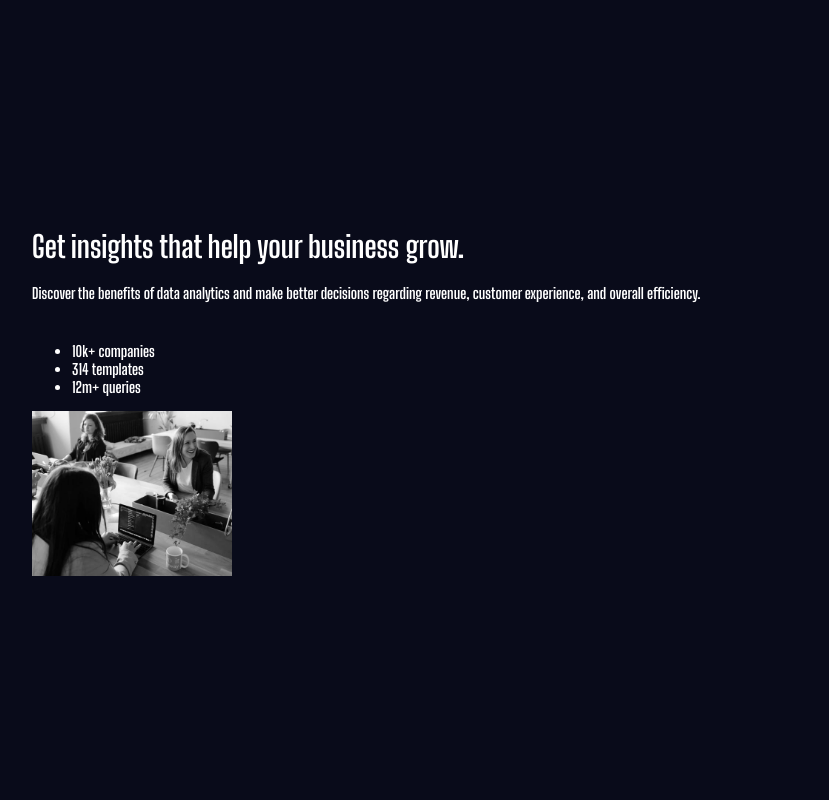
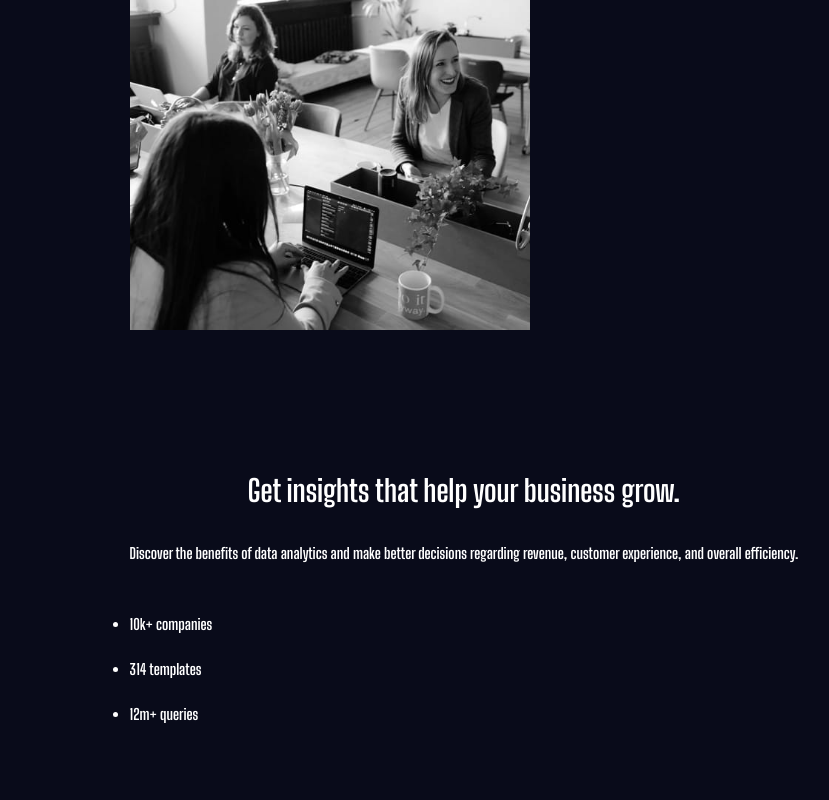
Before and after one commit to jenCkw/challenge2Frontedmentor, a plain HTML site: page index.html in a window 1280 px wide. Shown: the whole page, without its empty margins (176-1005 px from the left). Drawn offline with Linux system fonts and the light colour scheme.

Commit message:
creation query

```diff
--- a/index.html
+++ b/index.html
@@ -12,6 +12,11 @@
 </head>
 <body>
 <div class="container">
+
+  <div>
+    <img src="images/image-header-desktop.jpg" alt="">
+  </div>
+
   <div>
     <h1>Get insights that help your business grow.</h1>
 
@@ -29,10 +34,6 @@
 
   </div>
 
-  <div>
-    <img src="images/image-header-desktop.jpg" alt="">
-  </div>
-
 </div>
 
 
--- a/style.css
+++ b/style.css
@@ -1,6 +1,11 @@
 @import url('https://fonts.googleapis.com/css2?family=Big+Shoulders+Display:wght@700&family=Inter:wght@700&family=Lexend+Deca&display=swap');
 @import url('https://fonts.googleapis.com/css2?family=Big+Shoulders+Display:wght@700&family=Lexend+Deca&display=swap');
 
+*{
+    margin: 0;
+    padding: 0;
+    box-sizing: border-box;
+}
 :root {
     --color-Very-dark-blue : hsl(233, 47%, 7%);
     --Dark-desaturated-blue: hsl(244, 38%, 16%);
@@ -14,8 +19,10 @@ body{
 }
 
 h1{
+    font-size: 2em;
+    margin: 2.5rem 0;
     color: #fff;
-    font-family: Lexend Deca', sans-serif;
+    font-family: Lexend Deca', sans-serif ;
 }
 p {
     color: #fff;
@@ -23,15 +30,58 @@ p {
 }
 li {
     color: #fff;
+    line-height: 3;
+
 }
 
 img {
-    width: 200px;
+    width: 400px;
+    margin-bottom: 2.5rem;
 }
 
 .container {
-    padding: 200px 200px ;
     display: flex;
     flex-direction: column;
+    color: #fff;
 
 }
+
+@media (min-width:45em) {
+    body{
+        font-size: 15px;
+        font-family:'Big Shoulders Display', cursive;
+        height: 100vh;
+        display: flex;
+        justify-content: center;
+
+    }
+    h1{
+        font-size: 2em;
+        margin:1.2em;
+        text-align:center;
+        color: #fff;
+        font-family: Lexend Deca', sans-serif ; ;
+    }
+    p {
+        color: #fff;
+        margin-bottom: 2.5rem;
+    }
+    li {
+        color: #fff;
+        line-height: 3;
+
+    }
+
+    img {
+        width: 400px;
+        margin-bottom: 2.5rem;
+    }
+
+    .container {
+        display: grid;
+        flex-direction: column;
+        color: #fff;
+
+    }
+
+}
```
